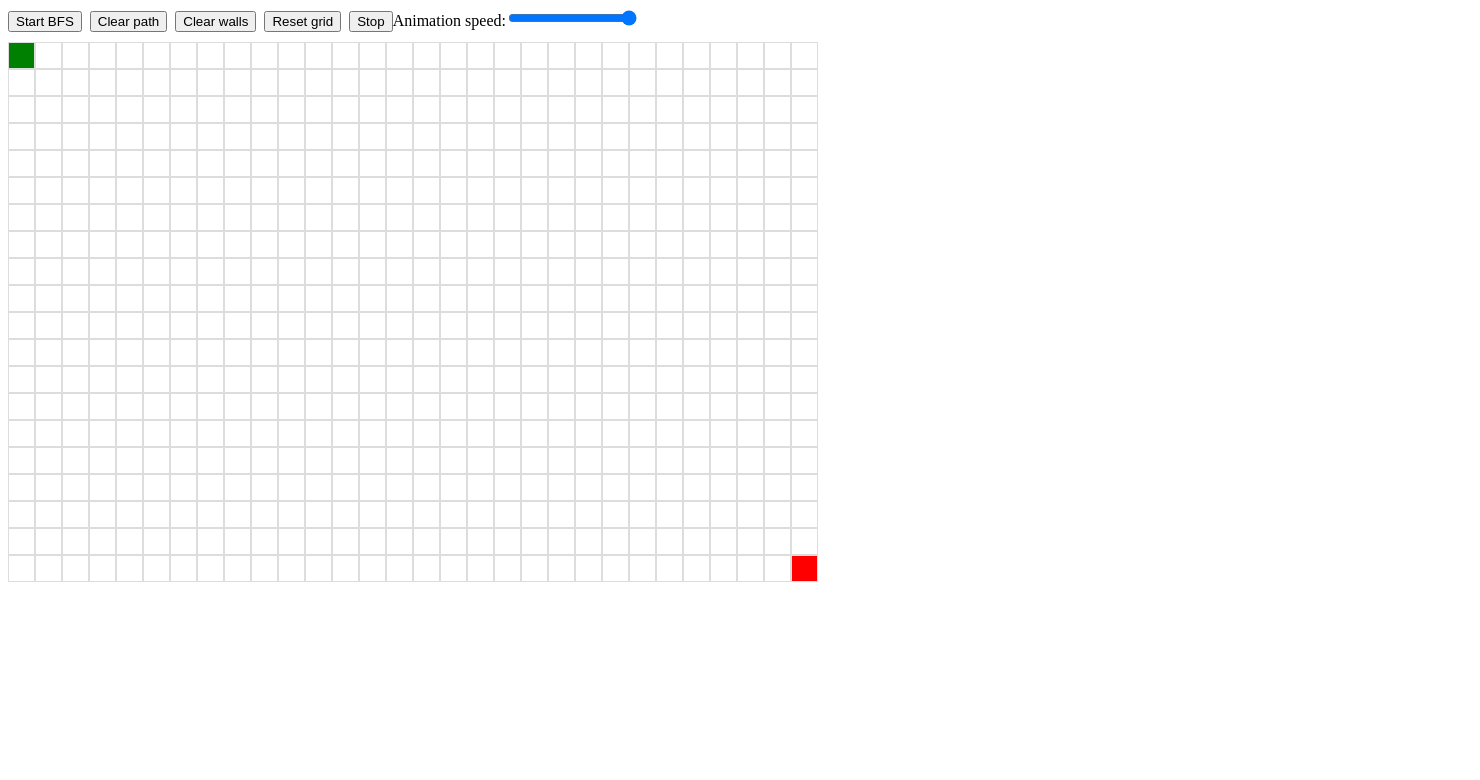
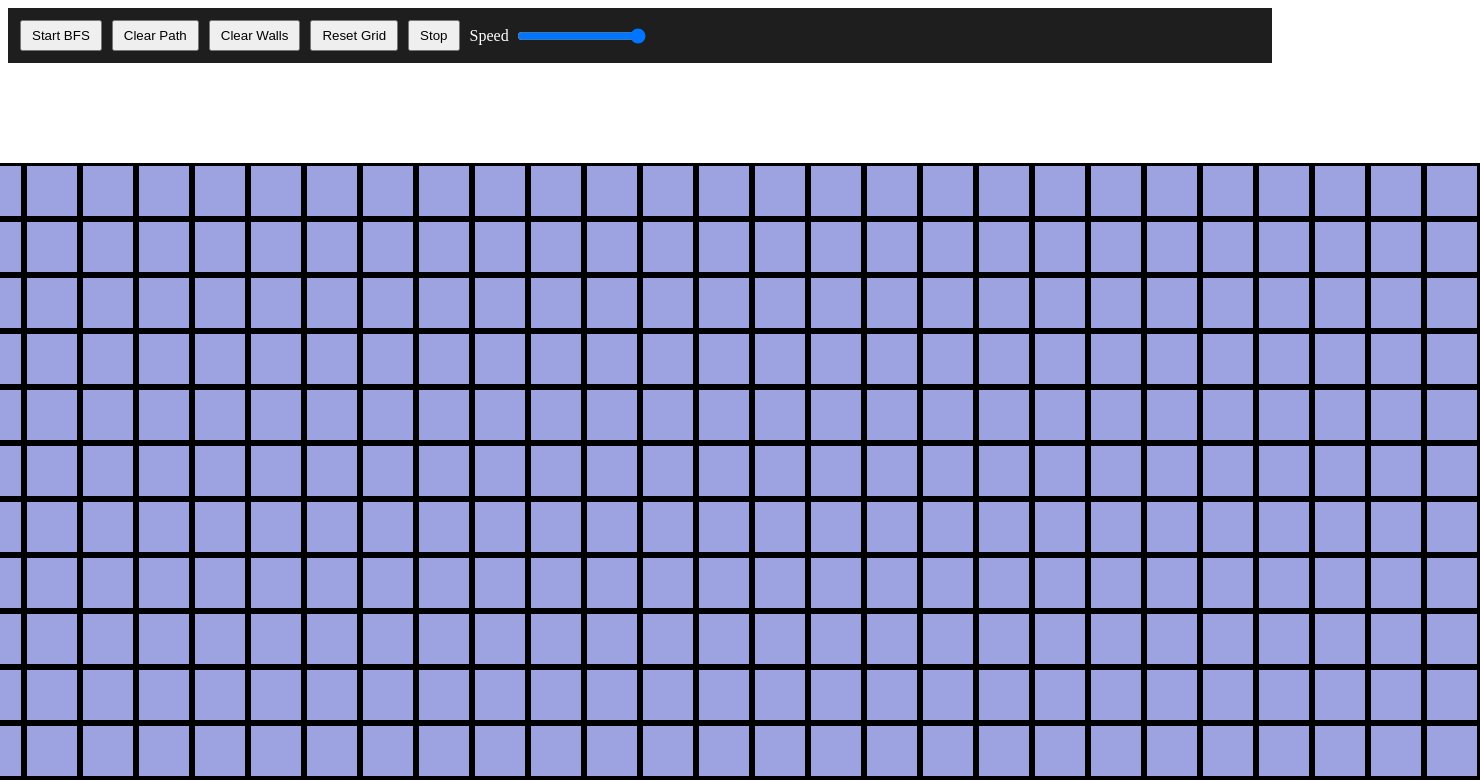
Before and after one commit to nim-p99/pathfinder, a React (Vite) app: page / in a window 1280 px wide. Shown: the top 780 px of the page, 1480 px wide, since content can reach past the window. Built offline with nearby package versions, Linux system fonts and the light colour scheme.

Commit message:
separated bfs into another file. added css animation

```diff
--- a/src/App.jsx
+++ b/src/App.jsx
@@ -1,6 +1,5 @@
 import { useState } from 'react'
-import Node from './Grid/Node';
-import Grid from './Grid/Grid';
+import Grid from './components/Grid/Grid';
 
 
 function App() {
--- a/src/Grid/Node.css
+++ /dev/null
@@ -1,26 +0,0 @@
-.node {
-  width: 25px;
-  height: 25px;
-  border: 1px solid #ddd;
-  display: inline-block;
-}
-
-.node-start {
-  background-color: green;
-}
-
-.node-end {
-  background-color: red;
-}
-
-.node-wall {
-  background-color: black;
-}
-
-.node-visited {
-  background-color: lightblue;
-}
-
-.node-path {
-  background-color: yellow;
-}
--- /dev/null
+++ b/src/algorithms/bfs.js
@@ -0,0 +1,75 @@
+// BREADTH FIRST SEARCH
+  // It modifies the node state and triggers
+  // re-rendering.
+  //
+  //
+  // bfs recap:
+  // checks all cells 1 step away
+  // then all cells 2 steps away
+  // then 3 steps away etc ..
+
+export function bfs(grid, startNode, endNode) {
+  const visitedNodesInOrder = [];
+  const queue = [];
+  const visited = new Set();
+
+  queue.push(startNode);
+  visited.add(startNode);
+
+  // as long as there are nodes to explore
+  while (queue.length) {
+    // remove oldest node
+    const current = queue.shift();
+
+    if (current.isWall) continue; // skip ivalid nodes
+
+    visitedNodesInOrder.push(current);
+
+    if (current === endNode) {
+      return {
+        visitedNodesInOrder,
+        shortestPath: reconstructPath(endNode),
+      };
+    }
+
+    const neighbours = getNeighbours(grid, current);
+    for (const neighbour of neighbours) {
+      if (!visited.has(neighbour) && !neighbour.isWall) {
+        visited.add(neighbour);
+        neighbour.previousNode = current;
+        queue.push(neighbour);
+      }
+    }
+  }
+
+  return {
+    visitedNodesInOrder,
+    shortestPath: [],
+  };
+}
+
+function getNeighbours(grid, node) {
+  const neighbours = [];
+  const { row, col } = node;
+
+  // add neighbours
+  if (row > 0) neighbours.push(grid[row-1][col]); // left node
+  if (row < grid.length - 1) neighbours.push(grid[row+1][col]); // right node
+  if (col > 0) neighbours.push(grid[row][col-1]); //  up
+  if (col < grid[0].length - 1) neighbours.push(grid[row][col + 1]); // down
+
+  return neighbours;
+}
+
+
+function reconstructPath(endNode) {
+  const path = [];
+  let current = endNode;
+
+  while (current) {
+    path.unshift(current);
+    current = current.previousNode;
+  }
+
+  return path;
+}
--- a/src/Grid/Grid.jsx
+++ b/src/components/Grid/Grid.jsx
@@ -1,5 +1,8 @@
 import React, { useState, useEffect, useRef } from 'react';
 import Node from './Node';
+import { bfs } from '../../algorithms/bfs';
+import Navbar from '../Navbar';
+import '../../styles/Grid.css';
 
 const NUM_ROWS = 20;
 const NUM_COLS = 30;
@@ -183,119 +186,94 @@ function Grid() {
     );
   };
 
+  const visualiseBFS = async () => {
+    clearPath();
 
-  // BREADTH FIRST SEARCH
-  // contained in Grid.jsx as bfs needs access to the
-  // entire grid. It modifies the node state and triggers
-  // re-rendering.
-  const bfs = async (speed) => {
-    const delay = 105 - speed;
     isRunningRef.current = true;
     setIsRunning(true);
 
-    const newGrid = grid.map(row => row.map(node => ({
+    const newGrid = grid.map(row =>
+      row.map(node => ({
         ...node,
         isVisited: false,
-      isPath: false,
-      previousNode: null
-    })));
+        previousNode: null,
+      }))
+    );
+
     setGrid(newGrid);
 
     const startNode = newGrid[startPos.row][startPos.col];
     const endNode = newGrid[endPos.row][endPos.col];
 
-    const queue = [startNode];
+    const { visitedNodesInOrder, shortestPath } = bfs(
+      newGrid,
+      startNode,
+      endNode
+    );
 
-    while (queue.length) {
+    await animateVisitedNodes(visitedNodesInOrder);
+    await animatePath(shortestPath);
+
+    isRunningRef.current = false;
+    setIsRunning(false);
+  }
+
+
+  const animateVisitedNodes = async nodes => {
+    for (const node of nodes) {
       if (!isRunningRef.current) return;
 
-      const current = queue.shift();
-      if (current.isWall || current.isVisited) continue;
+      setGrid(prevGrid =>
+        prevGrid.map(row =>
+          row.map(n =>
+            n.row === node.row && n.col === node.col
+              ? { ...n, isVisited: true }
+              : n
+          )
+        )
+      );
 
-      current.isVisited = true;
-      setGrid([...newGrid]); // update state for animation
-      // turn instant computation into visual stepping
-      // use await, otherwise will complete in 1 frame
-      await new Promise(resolve => setTimeout(resolve, delay));
-
-      if (current.row === endNode.row && current.col === endNode.col) {
-        // reached end, reconstruct path
-        let pathNode = current;
-        while (pathNode) {
-          if (!isRunningRef.current) return;
-          pathNode.isPath = true;
-          pathNode = pathNode.previousNode;
-          // newGrid = 2d array
-          // [...newGrid] creates a new top-level array
-          // react sees the reference change --> re-render
-          setGrid([...newGrid]);
-          await new Promise(resolve => setTimeout(resolve, delay));
+      await new Promise(res => setTimeout(res, 105 - animationSpeed));
     }
-        setIsRunning(false);
-        return;
-      }
-
-      // add neighbors
-      const { row, col } = current;
-      const neighbors = [
-        [row - 1, col],
-        [row + 1, col],
-        [row, col - 1],
-        [row, col + 1],
-      ];
-
-      neighbors.forEach(([r, c]) => {
-        if (r >= 0 && r < NUM_ROWS && c >= 0 && c < NUM_COLS) {
-          const neighbor = newGrid[r][c];
-          if (!neighbor.isVisited && !neighbor.isWall) {
-            neighbor.previousNode = current;
-            queue.push(neighbor);
-          }
-        }
-      });
-    }
-    setIsRunning(false);
   };
 
+  const animatePath = async path => {
+    for (const node of path) {
+      if (!isRunningRef.current) return;
+
+      setGrid(prevGrid =>
+        prevGrid.map(row =>
+          row.map(n =>
+            n.row === node.row && n.col === node.col
+              ? { ...n, isPath: true }
+              : n
+          )
+        )
+      );
+
+      await new Promise(res => setTimeout(res, 40));
+    }
+  };
 
   return (
     <>
-      <div style={{ marginBottom: '10px' }}>
-        <button onClick={() => {
-          clearPath();
-          bfs(animationSpeed);
+      <Navbar
+        onStartBFS={visualiseBFS}
+        onClearPath = {clearPath}
+        onClearWalls = {clearWalls}
+        onResetGrid = {clearGrid}
+        onStop={() => {
+          isRunningRef.current = false;
+          setIsRunning(false);
         }}
-          disabled={isRunning}>
-          Start BFS
-        </button>
-        <button onClick={clearPath} style={{ marginLeft: '8px' }} disabled={isRunning}>
-          Clear path
-        </button>
-        <button onClick={clearWalls} style={{ marginLeft: '8px' }} disabled={isRunning}>
-          Clear walls
-        </button>
-        <button onClick={clearGrid} style={{ marginLeft: '8px' }} disabled={isRunning}>
-          Reset grid
-        </button>
-        <button onClick={() => { isRunningRef.current = false; setIsRunning(false); }} style={{ marginLeft: '8px' }}>
-          Stop
-        </button>
-        <label>
-          Animation speed:
-          <input
-            type="range"
-            value={animationSpeed}
-            min="1"
-            max="100"
-            onChange={e => setAnimationSpeed(Number(e.target.value))}
-            onMouseDown={e => e.stopPropagation()}
-            onMouseUp={e => e.stopPropagation()}
+        animationSpeed={animationSpeed}
+        setAnimationSpeed={setAnimationSpeed}
+        isRunning={isRunning}
       />
-        </label>
-      </div>
-      <div onMouseUp={handleMouseUp}>
+      <div className="grid-wrapper" onMouseUp={handleMouseUp}>
+        <div className="grid">
           {grid.map((row, rowIdx) => (
-          <div key={rowIdx} style={{ display: 'flex' }}>
+            <div key={rowIdx} className="grid-row">
               {row.map(( node, nodeIdx) => (
                 <Node
                   key={nodeIdx}
@@ -311,6 +289,7 @@ function Grid() {
             </div>
           ))}
         </div>
+      </div>
     </>
   );
 }
--- a/src/Grid/Node.jsx
+++ b/src/components/Grid/Node.jsx
@@ -1,5 +1,5 @@
 import React from 'react';
-import './Node.css';
+import '../../styles/Node.css';
 
 
 // Node does not change the data, hence why it does not
--- /dev/null
+++ b/src/components/Navbar.jsx
@@ -0,0 +1,50 @@
+import React from 'react';
+import '../styles/Navbar.css';
+
+function Navbar({
+  onStartBFS,
+  onClearPath,
+  onClearWalls,
+  onResetGrid,
+  onStop,
+  animationSpeed,
+  setAnimationSpeed,
+  isRunning
+}) {
+  return (
+    <div className="navbar">
+      <button onClick={onStartBFS} disabled={isRunning}>
+        Start BFS
+      </button>
+
+      <button onClick={onClearPath} disabled={isRunning}>
+        Clear Path
+      </button>
+
+      <button onClick={onClearWalls} disabled={isRunning}>
+        Clear Walls
+      </button>
+
+      <button onClick={onResetGrid} disabled={isRunning}>
+        Reset Grid
+      </button>
+
+      <button onClick={onStop}>
+        Stop
+      </button>
+
+      <div className="speed-control">
+        <span>Speed</span>
+        <input
+          type="range"
+          min="1"
+          max="100"
+          value={animationSpeed}
+          onChange={e => setAnimationSpeed(Number(e.target.value))}
+        />
+      </div>
+    </div>
+  );
+}
+
+export default Navbar;
--- /dev/null
+++ b/src/styles/Grid.css
@@ -0,0 +1,14 @@
+.grid-wrapper {
+  display: flex;
+  justify-content: center;
+  min-height: calc(100vh - 60px);
+  margin-top: 100px;
+}
+
+.grid {
+  display: inline-block;
+}
+
+.grid-row {
+  display: flex;
+}
--- /dev/null
+++ b/src/styles/Navbar.css
@@ -0,0 +1,22 @@
+.navbar {
+  display: flex;
+  align-items: center;
+  gap: 10px;
+  padding: 12px;
+  background: #1e1e1e;
+  color: white;
+  position: sticky;
+  top: 0;
+  z-index: 10;
+}
+
+.navbar button {
+  padding: 6px 10px;
+  cursor: pointer;
+}
+
+.speed-control {
+  display: flex;
+  align-items: center;
+  gap: 6px;
+}
--- /dev/null
+++ b/src/styles/Node.css
@@ -0,0 +1,56 @@
+.node {
+  width: 50px;
+  height: 50px;
+  border: 3px solid black;
+  display: inline-block;
+  transition: background-color 0.2s ease;
+  background-color: #9da3e0;
+
+}
+
+.node-start {
+  background-color: #2b722f;
+}
+
+.node-end {
+  background-color: #a0364b;
+}
+
+.node-wall {
+  background-color: #b26a1c;
+}
+
+.node-visited {
+  background-color: #4054B7;
+  animation: visit 0.3s ease forwards;
+}
+
+.node-path {
+  background-color: #bf2a79;
+  animation: path 0.3s ease forwards;
+}
+
+@keyframes visit {
+  0% {
+    transform: scale(0.3);
+    background-color: #9da3e0;
+  }
+  50% {
+    transform: scale(1.2);
+  }
+  100% {
+    transform: scale(1);
+    background-color: #4054b7;
+  }
+}
+
+@keyframes path {
+  0% {
+    transform: scale(0.6);
+    background-color: #ce4a90;
+  }
+  100% {
+    transform: scale(1);
+    background-color: #bf2a79;
+  }
+}
```
Lines whose indentation alone changed are shown as unchanged.
